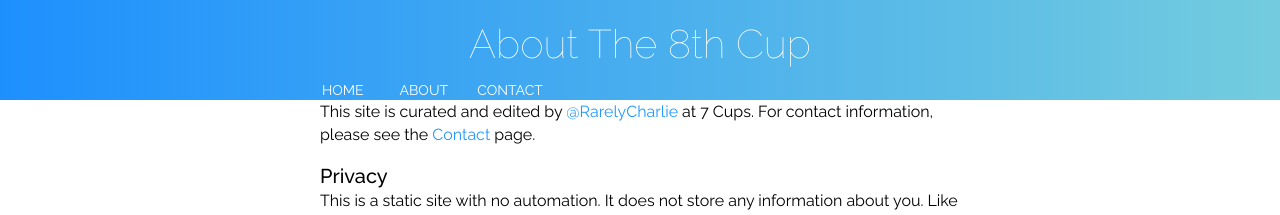
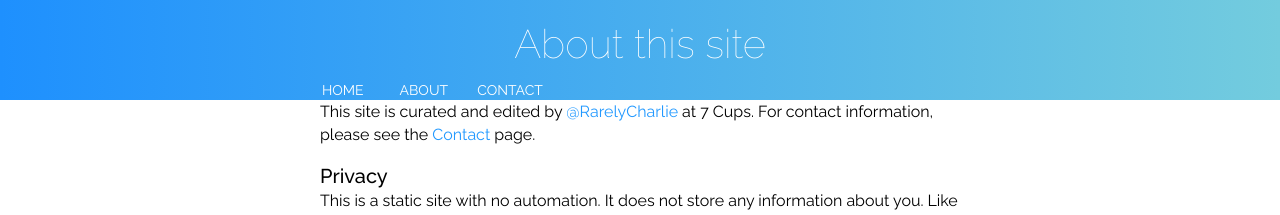
Before and after one commit to RarelyCharlie/rarelycharlie.github.io, a Jekyll site: the page built from about.md, in a window 1280 px wide. Shown: the top 215 px of the page. Built offline with Jekyll 4.4.1, drawn with Linux system fonts in a browser that asks for light colours.

Commit message:
link unlicense.org

```diff
--- a/about.md
+++ b/about.md
@@ -1,5 +1,5 @@
 ---
-title: About The 8th Cup
+title: About this site
 layout: default
 ---
 This site is curated and edited by [@RarelyCharlie](https://www.7cups.com/@RarelyCharlie)
@@ -15,4 +15,5 @@ that you have a more consistent experience the next time you visit. This data do
 you.
 
 ## Copyright
-The contents of this site are [unlicensed](http://unlicense.org/) and in the public domain.
+The contents of this site are [unlicensed](http://unlicense.org/ 'unlicense.org') and in the
+public domain.
```
